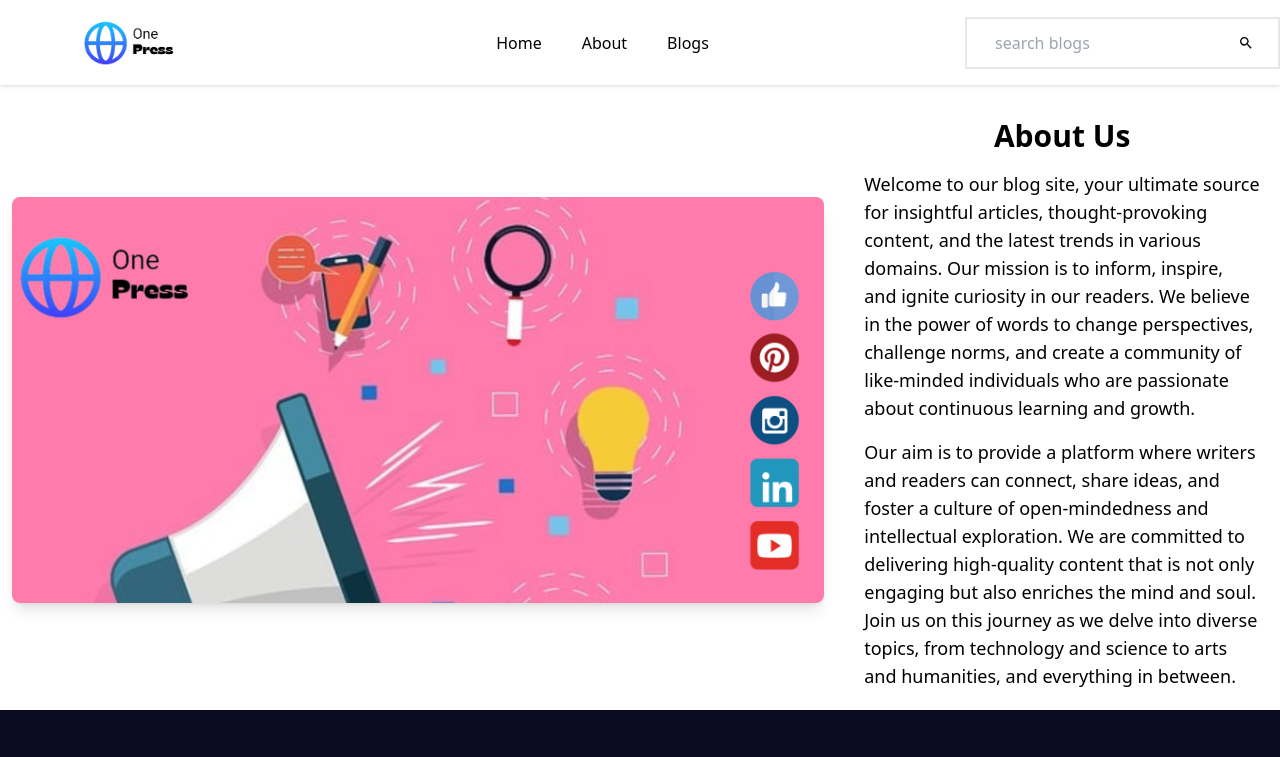
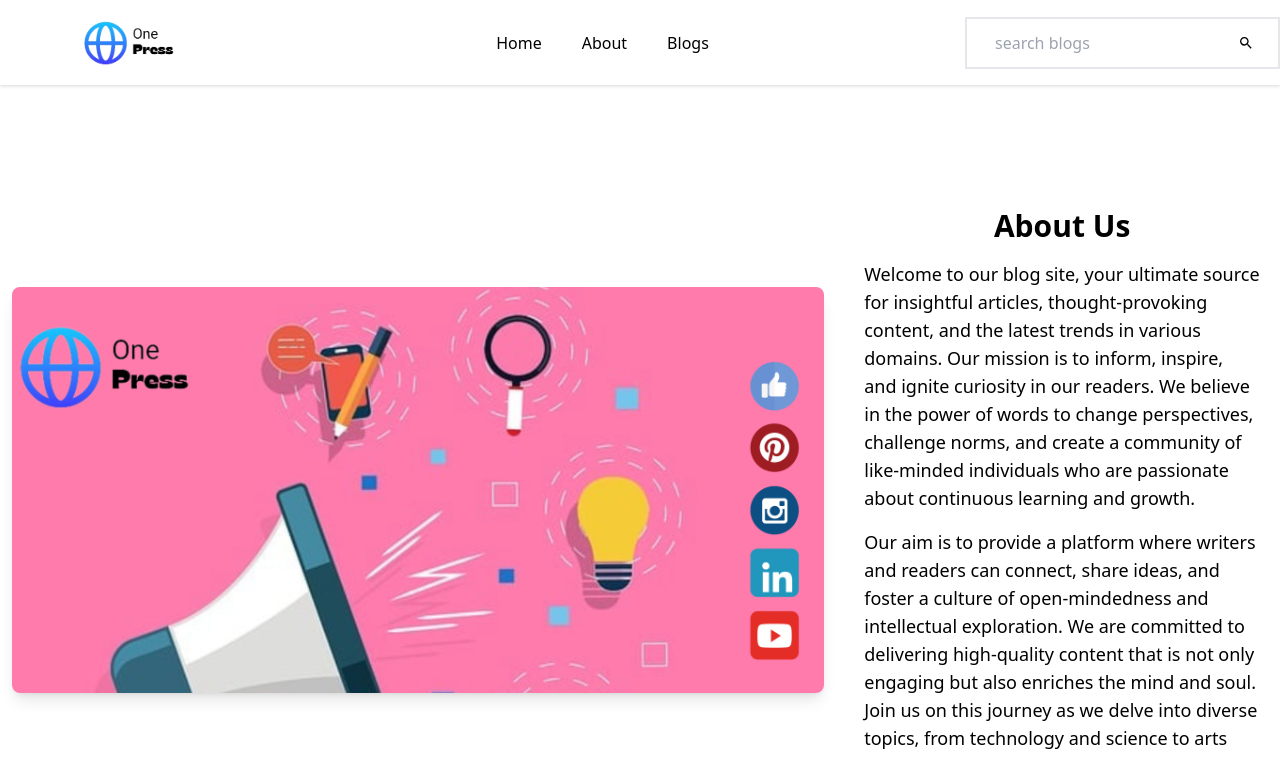
Before and after one commit to Bismark668/Onepress, a React (Vite) app: page /about in a window 1280 px wide. Shown: the top 757 px of the page. Built offline with nearby package versions, Linux system fonts and the light colour scheme.

Commit message:
new bugs fixed

```diff
--- a/src/Conponents/Aboutus.jsx
+++ b/src/Conponents/Aboutus.jsx
@@ -3,7 +3,7 @@ import Featured from '../assets/aboutimg.jpg'
 
 const Aboutus = () => {
   return (
-    <div className="flex flex-col md:flex-row items-center p-3">
+    <div className="flex flex-col md:flex-row min-h-[100vh] w-full items-center p-3">
       <div className="w-full h-full">
             <img
             src={Featured}
@@ -11,7 +11,7 @@ const Aboutus = () => {
             className="rounded-lg shadow-lg object-cover h-full w-full"
             />
       </div>
-      <div className="w-full md:w-1/2 md:ml-8 p-2">
+      <div className="w-full  md:w-1/2 md:ml-8 p-2">
             <h1 className="text-3xl font-bold mb-4 pt-2 text-center">About Us</h1>
             <p className="text-lg mb-4">
             Welcome to our blog site, your ultimate source for insightful articles, thought-provoking content, and the latest trends in various domains. Our mission is to inform, inspire, and ignite curiosity in our readers. We believe in the power of words to change perspectives, challenge norms, and create a community of like-minded individuals who are passionate about continuous learning and growth.
--- a/src/Conponents/Blogcontent.jsx
+++ b/src/Conponents/Blogcontent.jsx
@@ -18,7 +18,7 @@ export const Blogcontent = () => {
     useEffect(() => {
       const fetchBlogs = async () => {
         try {
-          const response = await axios.get(`${process.env.REACT_APP_API_URL}`);
+          const response = await axios.get('http://localhost:1337/api/blogs?populate=*');
           if (Array.isArray(response.data.data)) {
             setBlogs(response.data.data);
           } else {
--- a/src/Conponents/Blogs.jsx
+++ b/src/Conponents/Blogs.jsx
@@ -8,7 +8,7 @@ export const Blogs = () => {
     useEffect(() => {
       const fetchBlogs = async () => {
         try {
-          const response = await axios.get(`${process.env.REACT_APP_API_URL}`);
+          const response = await axios.get('http://localhost:1337/api/blogs?populate=*');
           console.log(response.data);
           if (Array.isArray(response.data.data)) {
             setBlogs(response.data.data);
```
